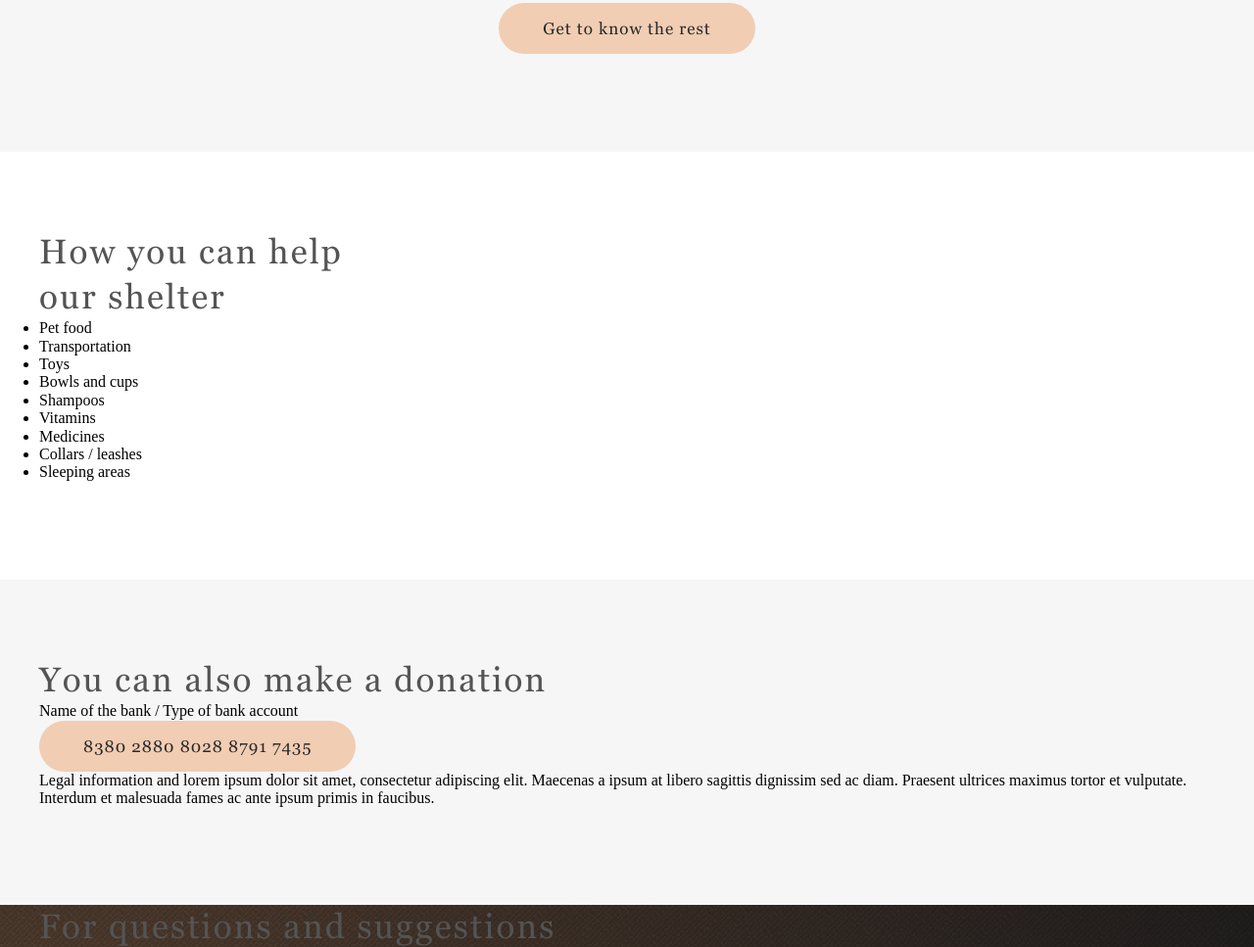
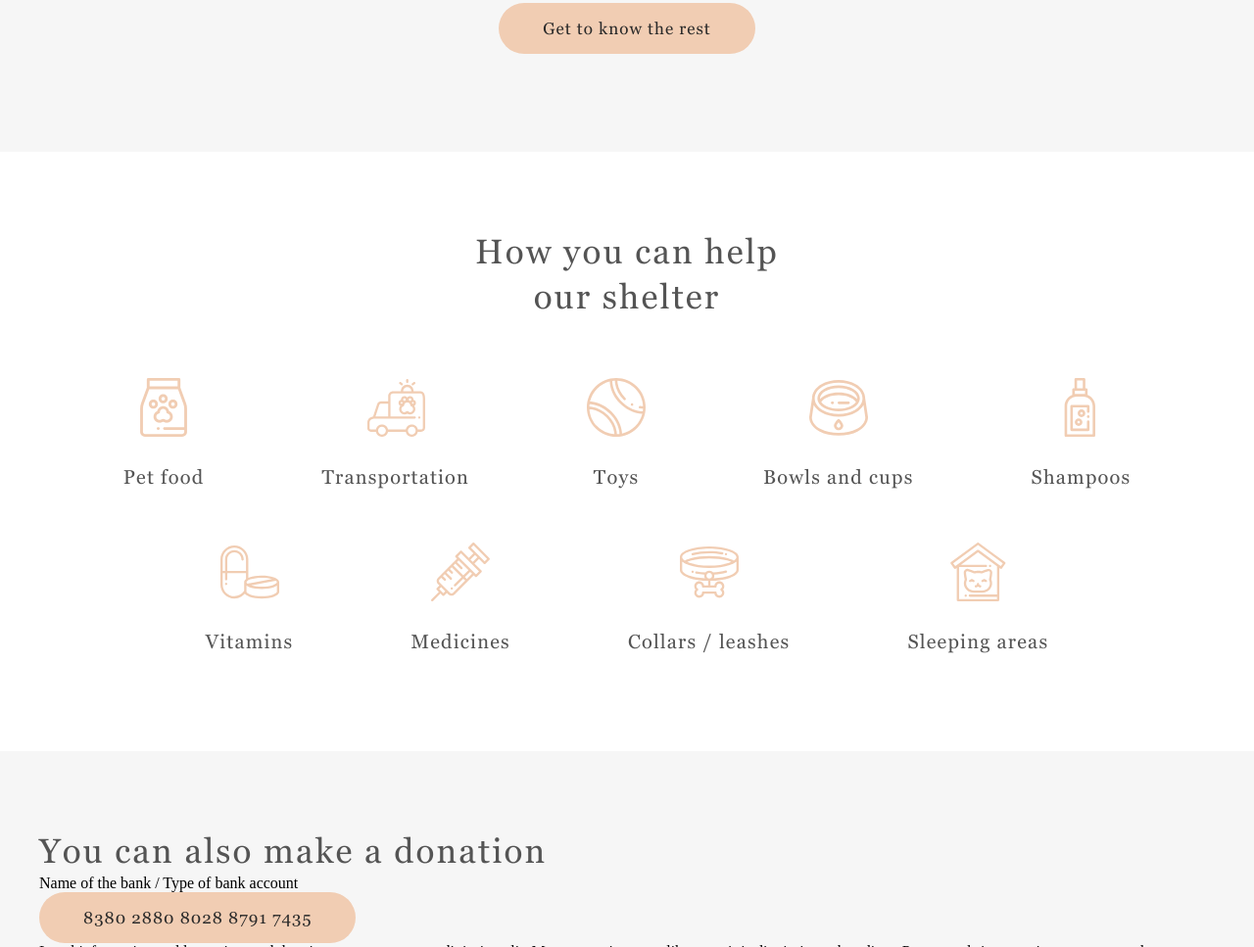
Before and after one commit to OOOO0000OOO0000OOO/JSFE2022Q1, a plain HTML site: page shelter/main/index.html in a window 1280 px wide. Shown: the part 2219-3186 px from the top of the page at 98% size. Drawn offline with Linux system fonts and the light colour scheme; a web font is replaced by a local one.

Commit message:
feat: finish 'help' section; add minor edits

```diff
--- a/shelter/assets/styles/style.sass
+++ b/shelter/assets/styles/style.sass
@@ -260,7 +260,8 @@ h2.subtitle
   flex-direction: column
   row-gap: 25px
 
-.section.pets-section
+.section.pets-section,
+.section.help-section
   display: flex
   flex-direction: column
   align-items: center
@@ -327,3 +328,40 @@ h2.subtitle
 
 .button-arrow
   @extend %button-arrow
+
+.help-list
+  display: flex
+  flex-wrap: wrap
+  justify-content: center
+  column-gap: 120px
+  row-gap: 55px
+  .help-item
+    @extend %h4
+    list-style-type: none
+    height: 113px
+    display: flex
+    flex-direction: column
+    justify-content: space-between
+    align-items: center
+    .help-item-img
+      width: 60px
+      height: 60px
+
+.icon-bowls-and-cups
+  background: center center / 100% no-repeat url('../icons/icon-bowls-and-cups.svg')
+.icon-collars-leashes
+  background: center center / 100% no-repeat url('../icons/icon-collars-leashes.svg')
+.icon-medicines
+  background: center center / 100% no-repeat url('../icons/icon-medicines.svg')
+.icon-pet-food
+  background: center center / 100% no-repeat url('../icons/icon-pet-food.svg')
+.icon-shampoos
+  background: center center / 100% no-repeat url('../icons/icon-shampoos.svg')
+.icon-sleeping-area
+  background: center center / 100% no-repeat url('../icons/icon-sleeping-area.svg')
+.icon-toys
+  background: center center / 100% no-repeat url('../icons/icon-toys.svg')
+.icon-transportation
+  background: center center / 100% no-repeat url('../icons/icon-transportation.svg')
+.icon-vitamins
+  background: center center / 100% no-repeat url('../icons/icon-vitamins.svg')
--- a/shelter/main/index.html
+++ b/shelter/main/index.html
@@ -81,15 +81,41 @@
     <section class="section help-section container" id="help">
       <h2 class="section-title">How you can help <br> our shelter</h2>
       <ul class="help-list">
-        <li class="help-item">Pet food</li>
-        <li class="help-item">Transportation</li>
-        <li class="help-item">Toys</li>
-        <li class="help-item">Bowls and cups</li>
-        <li class="help-item">Shampoos</li>
-        <li class="help-item">Vitamins</li>
-        <li class="help-item">Medicines</li>
-        <li class="help-item">Collars / leashes</li>
-        <li class="help-item">Sleeping areas</li>
+        <li class="help-item">
+          <div class="help-item-img icon-pet-food"></div>
+          <p>Pet food</p>
+        </li>
+        <li class="help-item">
+          <div class="help-item-img icon-transportation"></div>
+          <p>Transportation</p>
+        </li>
+        <li class="help-item">
+          <div class="help-item-img icon-toys"></div>
+          <p>Toys</p>
+        </li>
+        <li class="help-item">
+          <div class="help-item-img icon-bowls-and-cups"></div>
+          <p>Bowls and cups</p>
+        </li>
+        <li class="help-item">
+          <div class="help-item-img icon-shampoos"></div>
+          <p>Shampoos</p>
+        </li>
+        <li class="help-item">
+          <div class="help-item-img icon-vitamins"></div>
+          <p>Vitamins</p>
+        </li>
+        <li class="help-item">
+          <div class="help-item-img icon-medicines"></div>
+          <p>Medicines</p>
+        </li>
+        <li class="help-item">
+          <div class="help-item-img icon-collars-leashes"></div>
+          <p>Collars / leashes</p>
+        </li>
+        <li class="help-item">
+        <div class="help-item-img icon-sleeping-area"></div>
+          <p>Sleeping areas</p></li>
       </ul>
     </section>
     <div class="gray-background">
```
Also changed, not shown: shelter/assets/styles/style.css.
